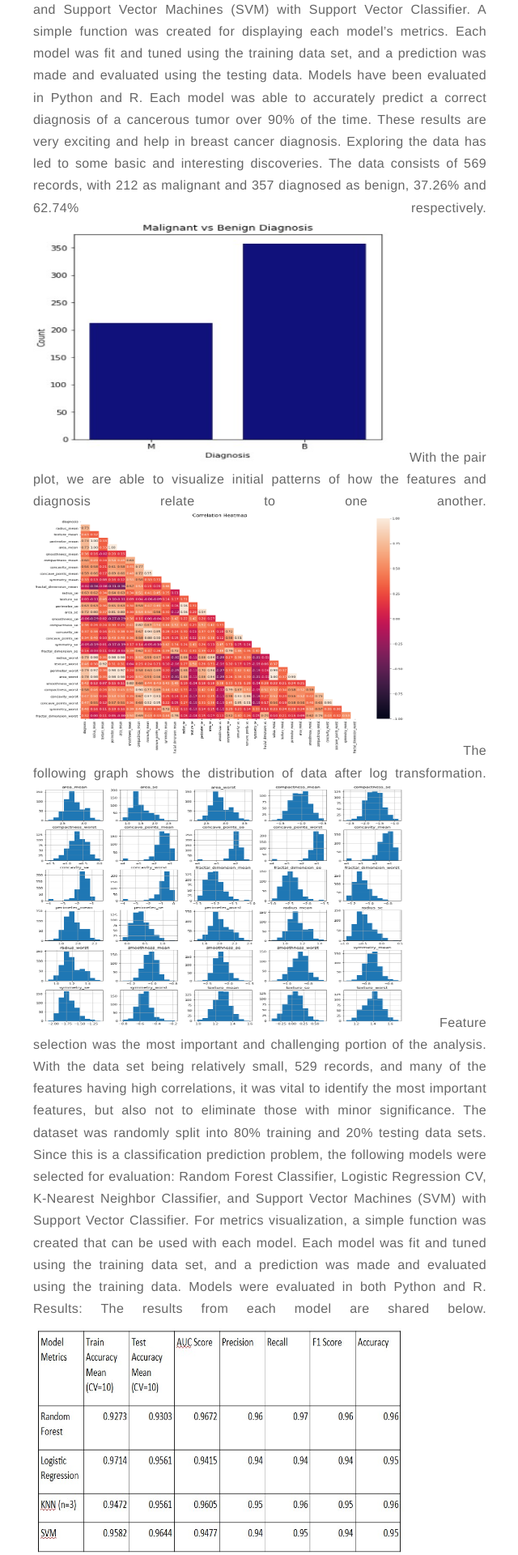
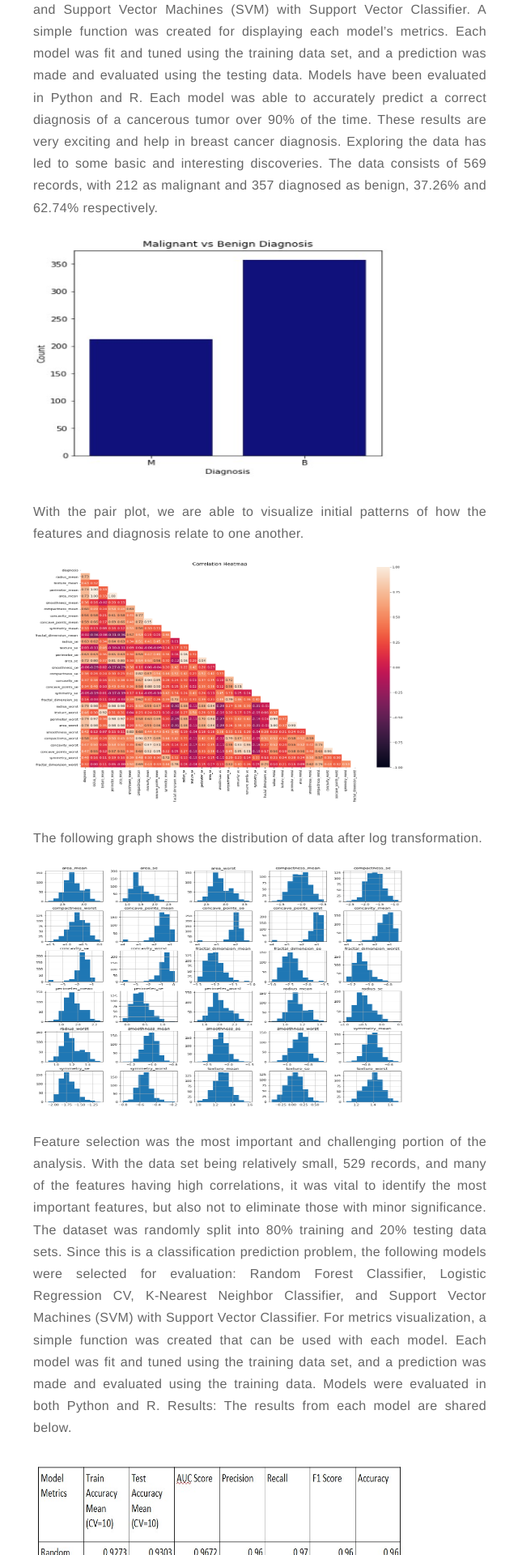
Before and after one commit to BhushanGitHub/bhushanGitHub.github.io, a Jekyll site: the page built from _posts/2021-05-03-Breast_Cancer_Prediction.md, in a window 1280 px wide. Shown: the part 1055-2975 px from the top of the page at 81% size, without its empty margins (319-959 px from the left). Built offline with Jekyll 4.4.1, drawn with Linux system fonts in a browser that asks for light colours; emoji names are drawn with the system emoji font.

Commit message:
added details for preject 2

```diff
--- a/_posts/2021-05-03-Breast_Cancer_Prediction.md
+++ b/_posts/2021-05-03-Breast_Cancer_Prediction.md
@@ -39,26 +39,32 @@
 predict a correct diagnosis of a cancerous tumor over 90% of the time. These results are very exciting and help in
 breast cancer diagnosis.
 
-
 Exploring the data has led to some basic and interesting discoveries. The data consists of 569 records, with 212 as
 malignant and 357 diagnosed as benign, 37.26% and 62.74% respectively.
+
+</p>
 
 
 <img width="460" height="300" src="/assets/images/Bar%20Graph.jpg">
 
 
+<p align='justify'>
 With the pair plot, we are able to visualize initial patterns of how the features and diagnosis relate to one another.
+</p>
 
 
 <img width="460" height="300" src="/assets/images/original%20data%20correlation.png">
 
 
+<p align='justify'>
 The following graph shows the distribution of data after log transformation.
+</p>
 
 
 <img width="460" height="300" src="/assets/images/log_histogram.png">
 
 
+<p align='justify'>
 Feature selection was the most important and challenging portion of the analysis. With the data set being relatively
 small, 529 records, and many of the features having high correlations, it was vital to identify the most important
 features, but also not to eliminate those with minor significance.
@@ -66,11 +72,11 @@
 The dataset was randomly split into 80% training and 20% testing data sets. Since this is a classification prediction problem, the following models were selected for evaluation: Random Forest Classifier, Logistic Regression CV, K-Nearest Neighbor Classifier, and Support Vector Machines (SVM) with Support Vector Classifier. For metrics visualization, a simple function was created that can be used with each model. Each model was fit and tuned using the training data set, and a prediction was made and evaluated using the training data. Models were evaluated in both Python and R.
 
 Results: The results from each model are shared below.
+</p>
 
 
 <img width="460" height="300" src="/assets/images/BreastCancerResults.jpg">
 
-</p>
 
 #### DataSets:
 
```
